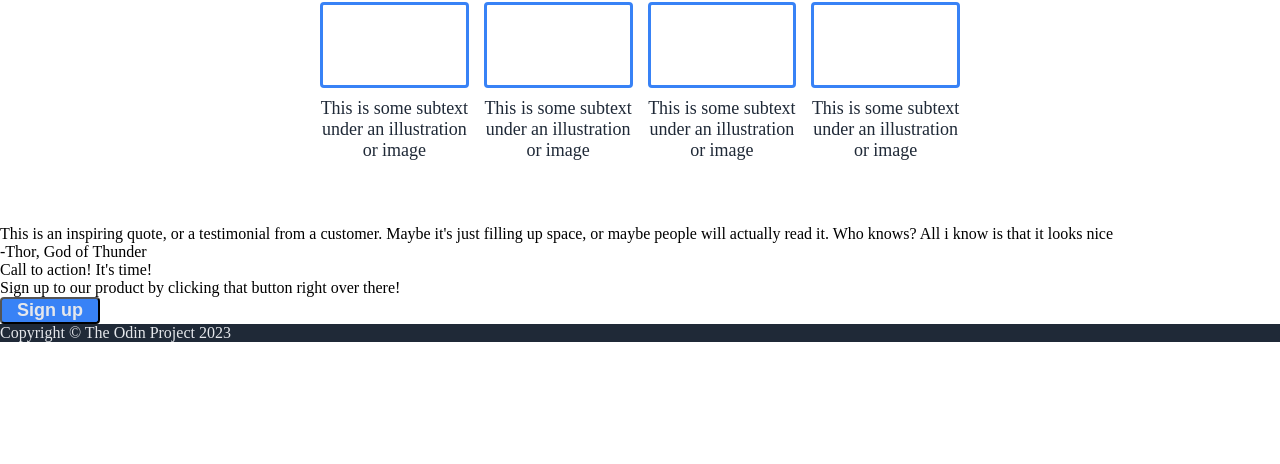
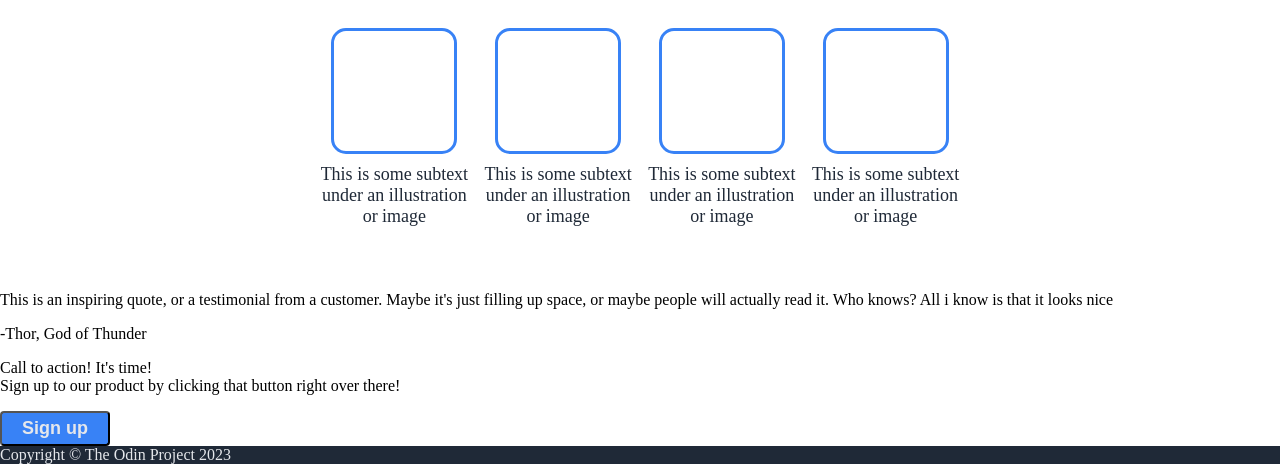
Before and after one commit to TREBORDX/Landing_page, a plain HTML site: page index.html in a window 1280 px wide. Shown: the part 533-997 px from the top of the page. Before the commit the page ends 875 px from the top, so only its background shows below. Drawn offline with Linux system fonts and the light colour scheme.

Commit message:
Fixed Styling with hero and sectiontwo

```diff
--- a/styles.css
+++ b/styles.css
@@ -51,14 +51,16 @@ h2 {
 
 .botleft button, p {
     align-self: flex-start;
-    margin: 0%;
+    margin-top: 0%;
 }
 
 button {
     background-color: #3882F6;
     color: #E5E7Eb;
-    padding-left: 15px;
-    padding-right: 15px;
+    padding-left: 20px;
+    padding-right: 20px;
+    padding-top: 5px;
+    padding-bottom: 5px;
     border-radius: 4px;
     font-size: 18px;
     font-weight: bolder;
@@ -75,14 +77,20 @@ button {
 }
 .cards {
     display: flex;
-    align-items: center;
+    text-align: center;
     font-size: 18px;
     font-weight: 100;
     gap: 15px;
+
 }
 .illustration {
-    height: 10vh;
+    height: 15vh;
+    width: 15vh;
     border: 3px solid #3882F6;
-    border-radius: 4px;
-    margin-bottom: 10px;
+    border-radius: 15px;
+    margin: auto;
 }
+
+.text {
+    margin-top: 10px;
+}
```
